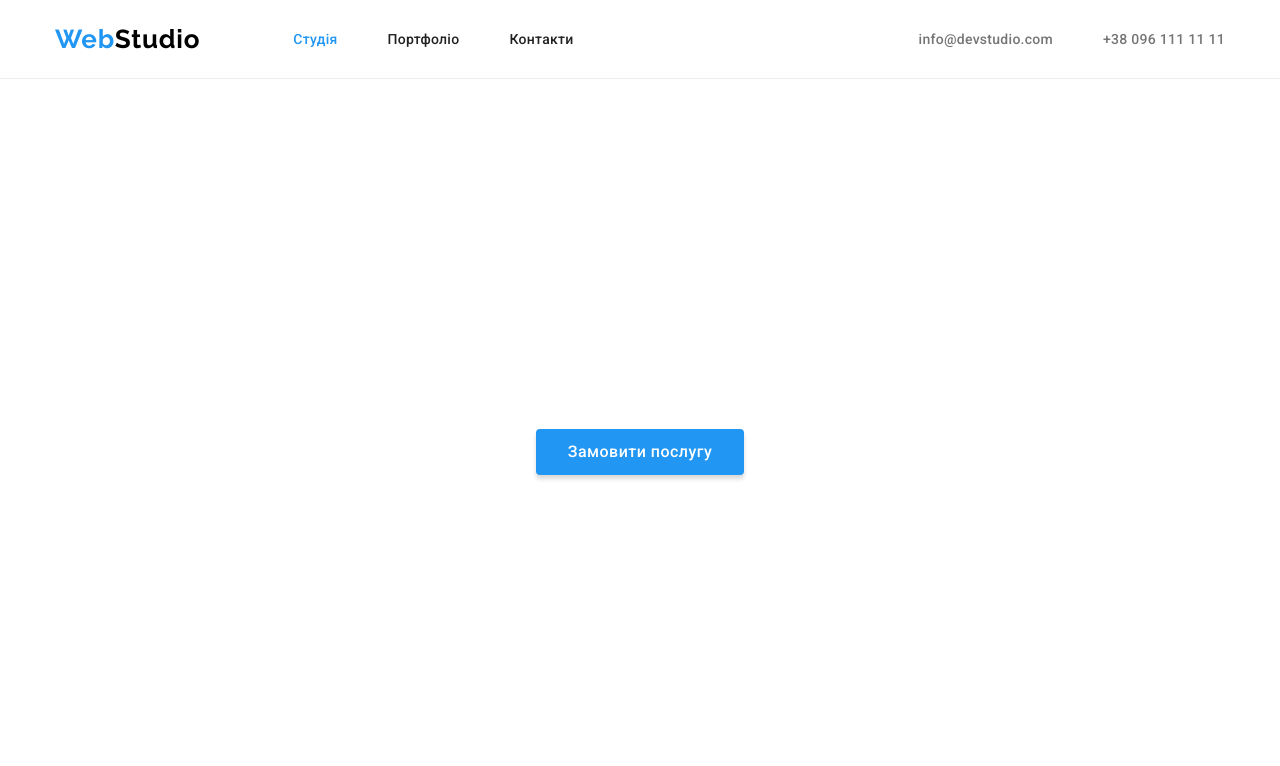
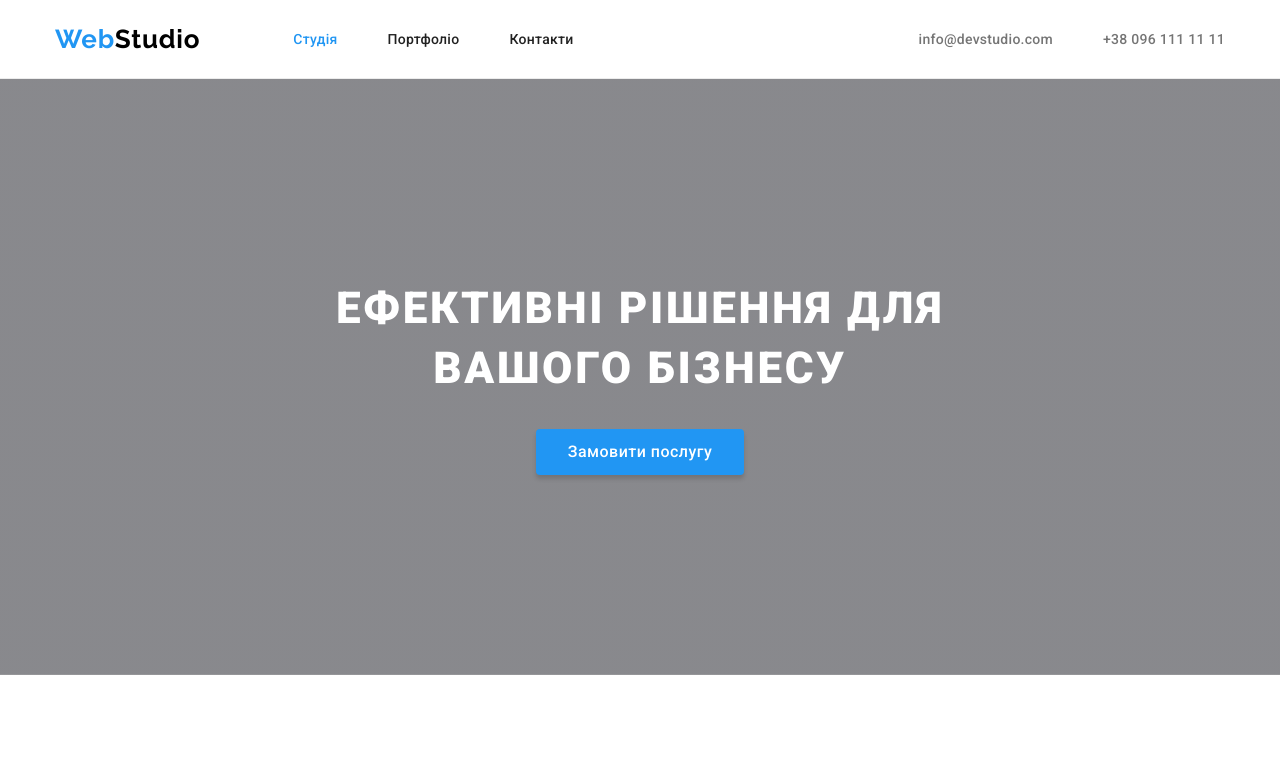
Before and after one commit to NataliiaLuk/goit-markup-hw-04, a plain HTML site: page index.html in a window 1280 px wide. Shown: the top 766 px of the page. Drawn offline with nearby package versions, Linux system fonts and the light colour scheme.

Commit message:
Update index.html
added class overlay

```diff
--- a/index.html
+++ b/index.html
@@ -31,7 +31,7 @@
     </header>
 
     <main>
-        <section class="section hero">
+        <section class="section hero overlay">
             <div class="container">
                 <h1 class="hero-title">Ефективні рішення для вашого бізнесу</h1>
                 <button type="button" class="btn hero-btn">Замовити послугу</button>
```
